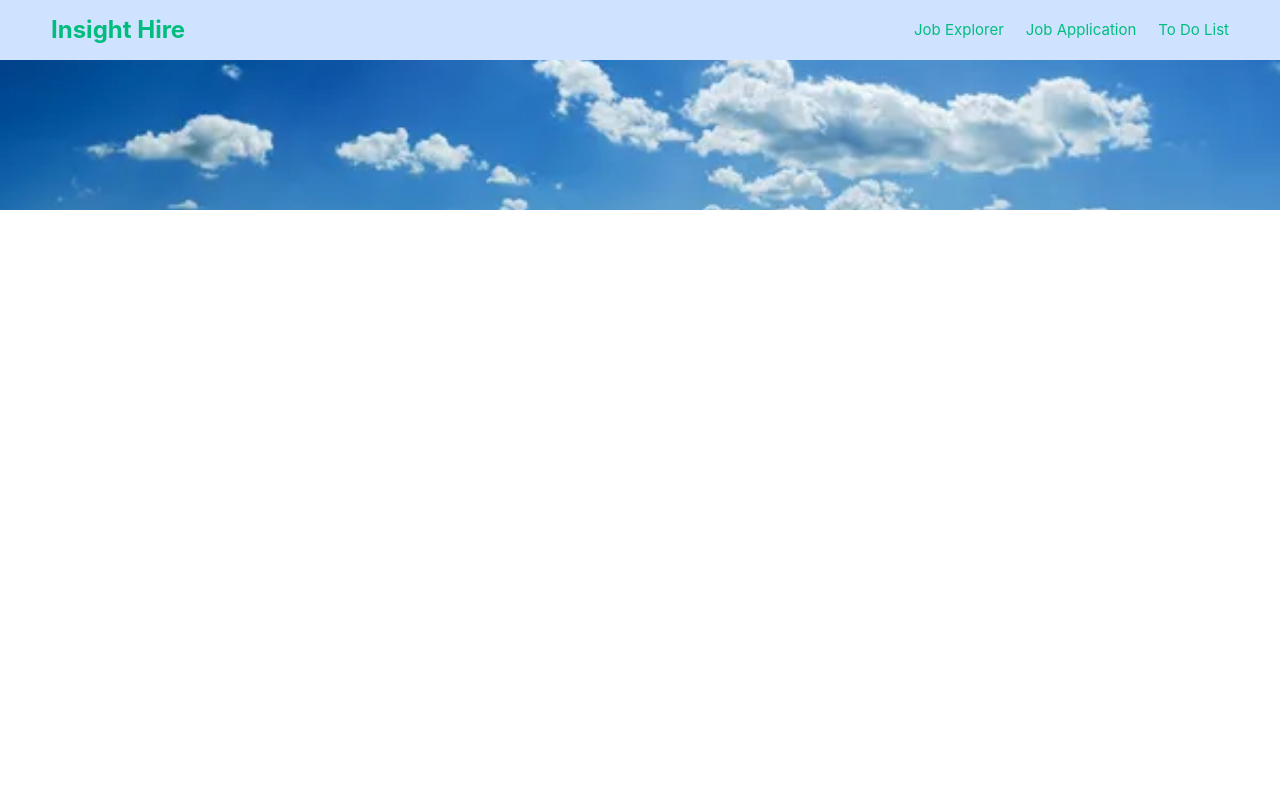
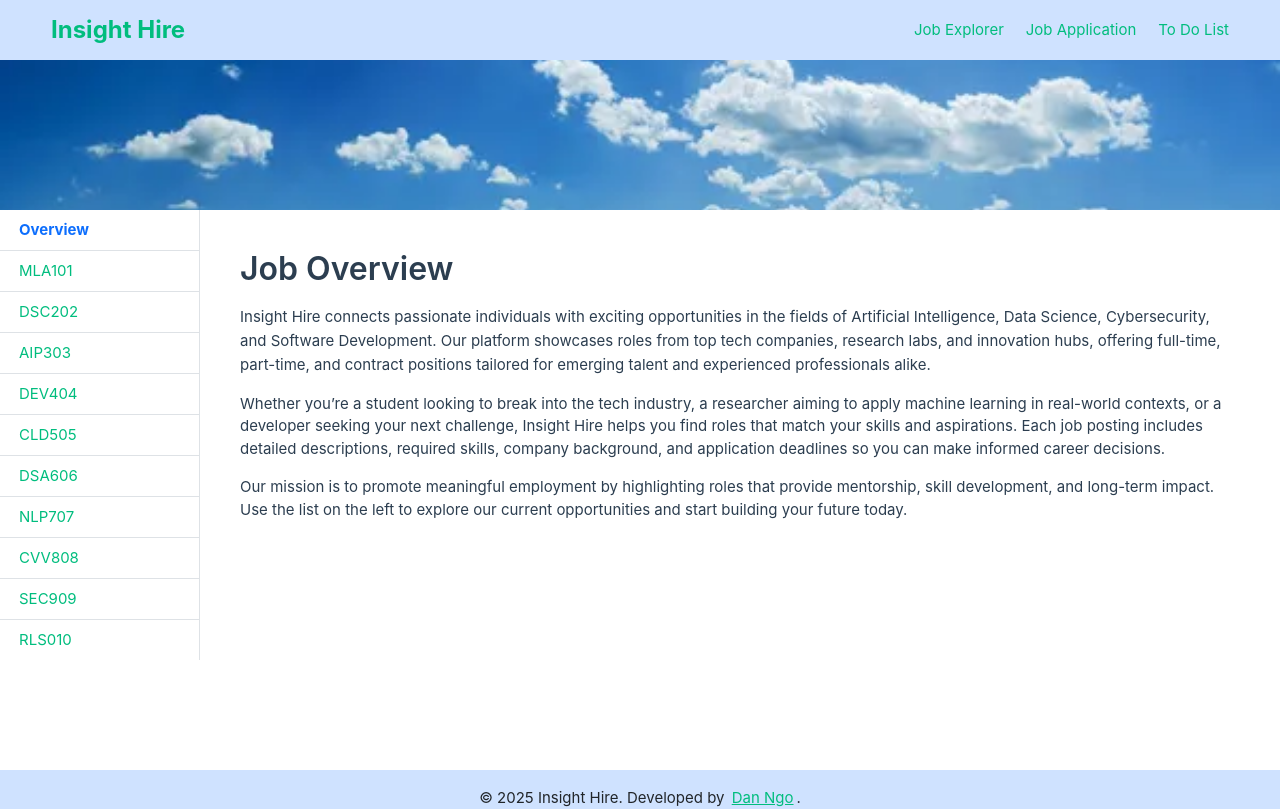
Before and after one commit to DanNgo4/insight-hire, a Vue app: page / in a window 1280 px wide. Shown: the top 809 px of the page. Built offline with nearby package versions, Linux system fonts and the light colour scheme.

Commit message:
Job Explorer page initialised

```diff
--- a/src/App.vue
+++ b/src/App.vue
@@ -8,7 +8,7 @@ import Footer from "src/components/Footer.vue";
 <template>
   <NavBar />
 
-  <main class="min-vh-100">
+  <main>
     <RouterView />
   </main>
 
--- a/src/assets/main.css
+++ b/src/assets/main.css
@@ -1,4 +1,4 @@
-@import './base.css';
+@import "./base.css";
 
 a,
 .green {
@@ -13,3 +13,7 @@ a,
     background-color: hsla(160, 100%, 37%, 0.2);
   }
 }
+
+main {
+  min-height: 70vh;
+}
--- a/src/components/JobDetail.vue
+++ b/src/components/JobDetail.vue
@@ -0,0 +1,50 @@
+<template>
+  <section v-if="job" class="job-detail">
+    <h2 class="mb-3">
+      {{ job.job_title }} <small class="text-muted">({{ job.job_id }})</small>
+    </h2>
+
+    <ul class="list-unstyled mb-4">
+      <li><strong>Company:</strong> {{ job.company }}</li>
+      <li><strong>Location:</strong> {{ job.location }}</li>
+      <li><strong>Category:</strong> {{ job.category }}</li>
+      <li><strong>Employment Type:</strong> {{ job.employment_type }}</li>
+      <li><strong>Salary Range:</strong> {{ job.salary_range }}</li>
+      <li><strong>Job Level:</strong> {{ job.job_level }}</li>
+      <li><strong>Required Skills:</strong> {{ job.required_skills.join(", ") }}</li>
+      <li><strong>Preferred Qualifications:</strong> {{ job.preferred_qualifications.join(", ") }}</li>
+      <li><strong>Application Deadline:</strong> {{ job.application_deadline }}</li>
+      <li><strong>Posted Date:</strong> {{ job.posted_date }}</li>
+      <li><strong>Supervisor:</strong> {{ job.supervisor }}</li>
+      <li><strong>Positions Available:</strong> {{ job.positions_available }}</li>
+      <li><strong>Start Date:</strong> {{ job.start_date }}</li>
+      <li><strong>Tags:</strong> {{ job.tags.join(", ") }}</li>
+    </ul>
+
+    <p>{{ job.job_description }}</p>
+  </section>
+
+  <p v-else class="text-muted">
+    No job found with ID “{{ route.params.id }}”.
+  </p>
+</template>
+
+<script setup>
+import { computed } from "vue";
+import { useRoute } from "vue-router";
+import { JOBS } from "src/assets/jobs.js";
+
+const route = useRoute();
+const job = computed(() =>
+  JOBS.find((j) => j.job_id === route.params.id)
+);
+</script>
+
+<style scoped>
+.job-detail h2 small {
+  font-weight: 400;
+}
+.job-detail ul li + li {
+  margin-top: 0.5rem;
+}
+</style>
--- a/src/components/JobList.vue
+++ b/src/components/JobList.vue
@@ -0,0 +1,37 @@
+<template>
+  <ul class="list-group list-group-flush">
+    <li class="list-group-item">
+      <router-link
+        to="/"
+        class="text-decoration-none"
+        active-class="fw-bold"
+      >
+        Overview
+      </router-link>
+    </li>
+    <li
+      v-for="job in jobs"
+      :key="job.job_id"
+      class="list-group-item"
+    >
+      <router-link
+        :to="`/${job.job_id}`"
+        class="text-decoration-none"
+        active-class="fw-bold"
+      >
+        {{ job.job_id }}
+      </router-link>
+    </li>
+  </ul>
+</template>
+
+<script setup>
+import { JOBS } from "src/assets/jobs.js";
+const jobs = JOBS;
+</script>
+
+<style scoped>
+.list-group-item .fw-bold {
+  color: #0d6efd;
+}
+</style>
--- a/src/components/JobOverview.vue
+++ b/src/components/JobOverview.vue
@@ -0,0 +1,34 @@
+<template>
+  <section class="job-overview p-4">
+    <h2 class="mb-3">Job Overview</h2>
+    <p>
+      Insight Hire connects passionate individuals with exciting opportunities in the fields of
+      Artificial Intelligence, Data Science, Cybersecurity, and Software Development. Our
+      platform showcases roles from top tech companies, research labs, and innovation hubs,
+      offering full-time, part-time, and contract positions tailored for emerging talent and
+      experienced professionals alike.
+    </p>
+    <p>
+      Whether you’re a student looking to break into the tech industry, a researcher aiming to
+      apply machine learning in real-world contexts, or a developer seeking your next challenge,
+      Insight Hire helps you find roles that match your skills and aspirations. Each job posting
+      includes detailed descriptions, required skills, company background, and application
+      deadlines so you can make informed career decisions.
+    </p>
+    <p>
+      Our mission is to promote meaningful employment by highlighting roles that provide
+      mentorship, skill development, and long-term impact. Use the list on the left to explore
+      our current opportunities and start building your future today.
+    </p>
+  </section>
+</template>
+
+<style scoped>
+.job-overview h2 {
+  font-weight: 600;
+}
+.job-overview p + p {
+  margin-top: 0.75rem;
+  line-height: 1.5;
+}
+</style>
--- a/src/router/index.js
+++ b/src/router/index.js
@@ -8,7 +8,11 @@ const router = createRouter({
       path: "/",
       name: "home",
       component: JobExplorerView,
-      meta: { title: "Job Explorer" }
+      meta: { title: "Job Explorer" },
+      children: [
+        { path: "",    component: import("src/components/JobOverview.vue") },
+        { path: ":id", component: import("src/components/JobDetail.vue") }
+      ]
     },
 
     {
--- a/src/views/JobExplorerView.vue
+++ b/src/views/JobExplorerView.vue
@@ -1,3 +1,25 @@
+<!-- src/components/JobExplorer.vue -->
 <template>
+  <div class="d-flex">
+    <!-- left column: the list of jobs -->
+    <aside class="border-end" style="width: 250px;">
+      <JobList />
+    </aside>
 
+    <!-- right column: the routed content -->
+    <article class="flex-fill p-3">
+      <router-view />
+    </article>
+  </div>
 </template>
+
+<script setup>
+import JobList from "src/components/JobList.vue";
+</script>
+
+<style scoped>
+aside {
+  /* ensure the list never shrinks too small */
+  min-width: 200px;
+}
+</style>
```
